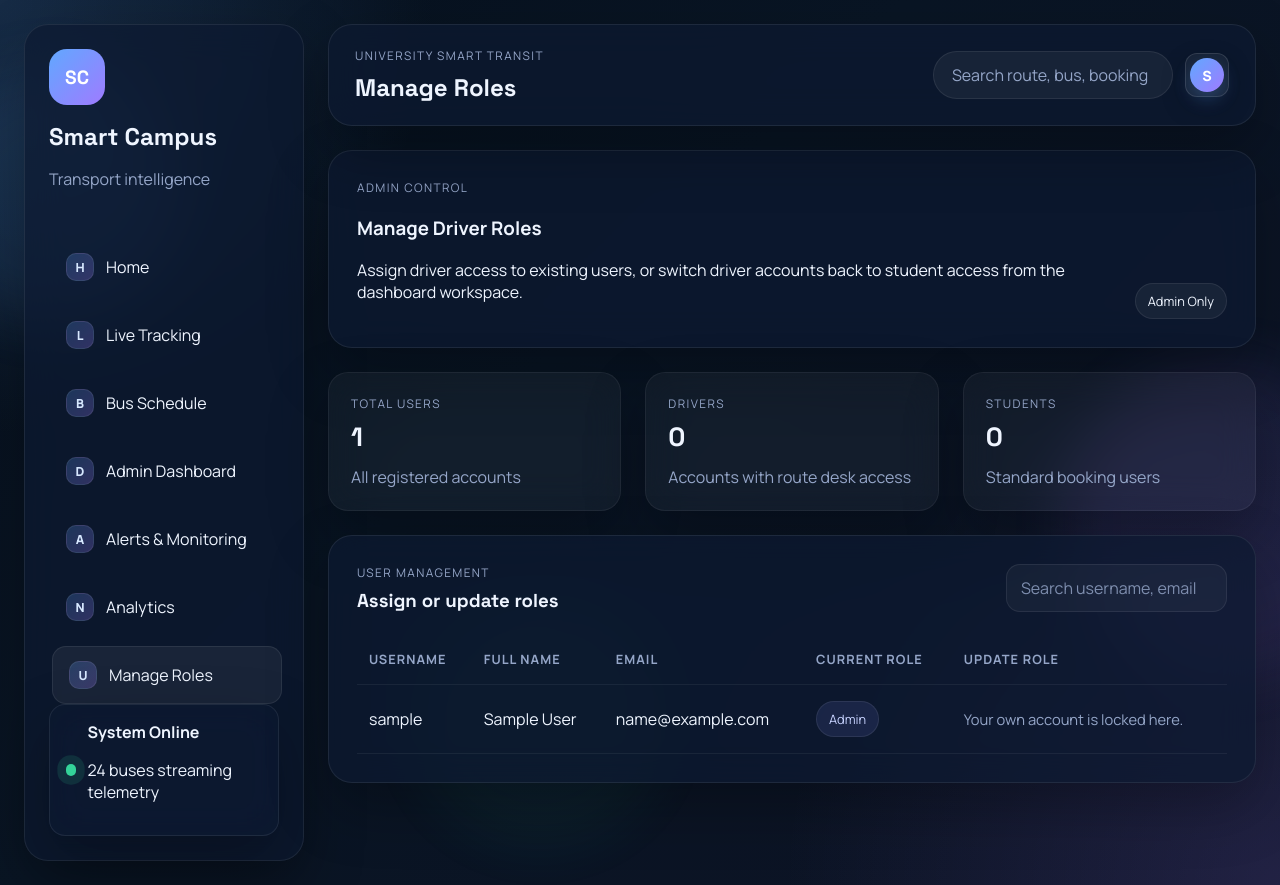
After one commit to mehedinaeem/Smart-Campus-Smart-Transport, a Django app: page /admin/roles/ in a window 1280 px wide. The commit adds this page. Run offline with Django 4.2, Linux system fonts and the light colour scheme; the visitor is signed in with stand-in values (Sample User, id 1); data comes from the database, SQL or seed files in the repository.

Commit message:
updated assign driver role using Admin

```diff
--- a/apps/dashboard/views.py
+++ b/apps/dashboard/views.py
@@ -1,6 +1,12 @@
-from django.shortcuts import render
+from django.contrib import messages
+from django.contrib.auth.models import User
+from django.db.models import Q
+from django.shortcuts import redirect, render
 
 from apps.core.decorators import role_required
+from apps.core.models import UserProfile
+
+from .forms import RoleAssignmentForm
 
 
 @role_required(
@@ -49,3 +55,90 @@ def analytics_view(request):
         ],
     }
     return render(request, "dashboard/analytics.html", context)
+
+
+@role_required(
+    "admin",
+    login_message="Please login to manage user roles.",
+    denied_message="Admin access is required for role management.",
+)
+def manage_roles_view(request):
+    if request.method == "POST":
+        form = RoleAssignmentForm(request.POST)
+        if form.is_valid():
+            target_user_id = form.cleaned_data["user_id"]
+            target_role = form.cleaned_data["role"]
+
+            try:
+                target_user = User.objects.select_related("profile").get(pk=target_user_id)
+            except User.DoesNotExist:
+                messages.error(request, "The selected user could not be found.")
+                return redirect("manage-roles")
+
+            if target_user == request.user:
+                messages.error(request, "You cannot change your own role from this page.")
+                return redirect("manage-roles")
+
+            if target_user.is_superuser or target_user.is_staff:
+                messages.error(request, "Admin accounts cannot be changed from role management.")
+                return redirect("manage-roles")
+
+            target_user.profile.role = target_role
+            target_user.profile.save(update_fields=["role"])
+            messages.success(request, f"{target_user.username} is now assigned as {target_role}.")
+            return redirect("manage-roles")
+
+        messages.error(request, "Please submit a valid role update.")
+        return redirect("manage-roles")
+
+    search_query = request.GET.get("q", "").strip()
+    users = User.objects.select_related("profile").order_by("username")
+    if search_query:
+        users = users.filter(
+            Q(username__icontains=search_query)
+            | Q(first_name__icontains=search_query)
+            | Q(last_name__icontains=search_query)
+            | Q(email__icontains=search_query)
+        )
+
+    managed_users = []
+    for user in users:
+        current_role = "admin" if user.is_superuser or user.is_staff else user.profile.role
+        if user == request.user:
+            can_edit = False
+            lock_reason = "Your own account is locked here."
+        elif user.is_superuser or user.is_staff:
+            can_edit = False
+            lock_reason = "Admin account"
+        else:
+            can_edit = True
+            lock_reason = ""
+
+        managed_users.append(
+            {
+                "id": user.id,
+                "username": user.username,
+                "full_name": user.get_full_name(),
+                "email": user.email,
+                "current_role": current_role,
+                "can_edit": can_edit,
+                "lock_reason": lock_reason,
+            }
+        )
+
+    context = {
+        "page_title": "Manage Roles",
+        "page_name": "manage-roles",
+        "search_query": search_query,
+        "editable_roles": [
+            (UserProfile.ROLE_STUDENT, "Student"),
+            (UserProfile.ROLE_DRIVER, "Driver"),
+        ],
+        "managed_users": managed_users,
+        "user_summary": {
+            "total": User.objects.count(),
+            "drivers": UserProfile.objects.filter(role=UserProfile.ROLE_DRIVER, user__is_staff=False, user__is_superuser=False).count(),
+            "students": UserProfile.objects.filter(role=UserProfile.ROLE_STUDENT, user__is_staff=False, user__is_superuser=False).count(),
+        },
+    }
+    return render(request, "dashboard/manage_roles.html", context)
--- a/smartbus/urls.py
+++ b/smartbus/urls.py
@@ -25,7 +25,7 @@ from apps.core.views import (
     my_booking_view,
     student_dashboard_view,
 )
-from apps.dashboard.views import admin_dashboard_view, analytics_view
+from apps.dashboard.views import admin_dashboard_view, analytics_view, manage_roles_view
 from apps.fuel.views import alerts_monitoring_view
 from apps.routing.views import bus_schedule_view
 from apps.tracking.views import live_tracking_view
@@ -42,6 +42,7 @@ urlpatterns = [
     path('driver/', driver_dashboard_view, name='driver-dashboard'),
     path('schedule/', bus_schedule_view, name='bus-schedule'),
     path('admin/', admin_dashboard_view, name='admin-dashboard'),
+    path('admin/roles/', manage_roles_view, name='manage-roles'),
     path('alerts/', alerts_monitoring_view, name='alerts-monitoring'),
     path('analytics/', analytics_view, name='analytics'),
 ]
--- a/static/css/main.css
+++ b/static/css/main.css
@@ -1173,7 +1173,8 @@ th {
 }
 
 .schedule-layout,
-.insight-layout {
+.insight-layout,
+.role-admin-layout {
     display: grid;
     gap: 24px;
 }
@@ -1187,6 +1188,113 @@ th {
 
 .alerts-grid {
     grid-template-columns: repeat(2, minmax(0, 1fr));
+}
+
+.role-admin-hero,
+.role-admin-summary,
+.role-card-list {
+    display: grid;
+    gap: 24px;
+}
+
+.role-admin-hero {
+    grid-template-columns: minmax(0, 1fr) auto;
+    align-items: end;
+    padding: 28px;
+}
+
+.role-admin-summary {
+    grid-template-columns: repeat(3, minmax(0, 1fr));
+}
+
+.role-admin-panel {
+    padding: 28px;
+}
+
+.role-admin-header {
+    gap: 18px;
+    margin-bottom: 22px;
+}
+
+.role-search-form {
+    width: min(100%, 360px);
+}
+
+.role-admin-table table {
+    min-width: 760px;
+}
+
+.role-inline-form {
+    display: flex;
+    align-items: center;
+    gap: 12px;
+}
+
+.role-select {
+    min-width: 140px;
+    color: var(--text);
+    background-color: rgba(21, 34, 59, 0.98);
+}
+
+.role-select option {
+    color: #020c1c;
+    background: #8fb2e0;
+}
+
+.role-update-btn {
+    min-height: 48px;
+    padding-inline: 18px;
+}
+
+.role-lock-note {
+    color: var(--muted);
+    font-size: 0.92rem;
+}
+
+.role-card-list {
+    display: none;
+}
+
+.role-user-card {
+    padding: 20px;
+    border-radius: 20px;
+    background: rgba(255, 255, 255, 0.04);
+    border: 1px solid rgba(255, 255, 255, 0.06);
+}
+
+.role-user-card__head {
+    display: flex;
+    justify-content: space-between;
+    align-items: flex-start;
+    gap: 14px;
+}
+
+.role-user-card__head p,
+.role-user-card__meta,
+.role-empty-state p {
+    margin: 6px 0 0;
+    color: var(--muted);
+}
+
+.role-inline-form--stacked {
+    display: grid;
+    margin-top: 16px;
+}
+
+.role-empty-state {
+    padding: 8px 4px;
+}
+
+.sr-only {
+    position: absolute;
+    width: 1px;
+    height: 1px;
+    padding: 0;
+    margin: -1px;
+    overflow: hidden;
+    clip: rect(0, 0, 0, 0);
+    white-space: nowrap;
+    border: 0;
 }
 
 .alert-card {
@@ -1261,6 +1369,8 @@ th {
     .dashboard-strip,
     .alerts-grid,
     .schedule-grid,
+    .role-admin-hero,
+    .role-admin-summary,
     .insight-grid {
         grid-template-columns: 1fr;
     }
@@ -1487,6 +1597,28 @@ th {
         min-width: 0;
     }
 
+    .role-admin-panel,
+    .role-admin-hero {
+        padding: 20px;
+    }
+
+    .role-admin-header {
+        margin-bottom: 18px;
+    }
+
+    .role-search-form {
+        width: 100%;
+    }
+
+    .role-admin-table {
+        display: none;
+    }
+
+    .role-card-list {
+        display: grid;
+        gap: 16px;
+    }
+
     .seat-layout {
         grid-template-columns: repeat(3, minmax(0, 1fr));
     }
--- a/templates/base.html
+++ b/templates/base.html
@@ -110,6 +110,10 @@
                 <a class="{% if page_name == 'analytics' %}active{% endif %}" href="{% url 'analytics' %}">
                     <span class="nav-icon">N</span>
                     Analytics
+                </a>
+                <a class="{% if page_name == 'manage-roles' %}active{% endif %}" href="{% url 'manage-roles' %}">
+                    <span class="nav-icon">U</span>
+                    Manage Roles
                 </a>
                 {% endif %}
             </nav>
--- /dev/null
+++ b/templates/dashboard/manage_roles.html
@@ -0,0 +1,135 @@
+{% extends "base.html" %}
+
+{% block content %}
+<section class="role-admin-layout">
+    <div class="glass-panel role-admin-hero">
+        <div>
+            <p class="eyebrow">Admin Control</p>
+            <h3>Manage Driver Roles</h3>
+            <p>Assign driver access to existing users, or switch driver accounts back to student access from the dashboard workspace.</p>
+        </div>
+        <span class="status-chip">Admin Only</span>
+    </div>
+
+    <section class="role-admin-summary">
+        <article class="glass-panel summary-card">
+            <p class="eyebrow">Total Users</p>
+            <h3>{{ user_summary.total }}</h3>
+            <span>All registered accounts</span>
+        </article>
+        <article class="glass-panel summary-card">
+            <p class="eyebrow">Drivers</p>
+            <h3>{{ user_summary.drivers }}</h3>
+            <span>Accounts with route desk access</span>
+        </article>
+        <article class="glass-panel summary-card">
+            <p class="eyebrow">Students</p>
+            <h3>{{ user_summary.students }}</h3>
+            <span>Standard booking users</span>
+        </article>
+    </section>
+
+    <section class="glass-panel role-admin-panel">
+        <div class="section-header role-admin-header">
+            <div>
+                <p class="eyebrow">User Management</p>
+                <h3>Assign or update roles</h3>
+            </div>
+            <form class="role-search-form" method="get">
+                <input class="auth-input" type="search" name="q" value="{{ search_query }}" placeholder="Search username, email, or name">
+            </form>
+        </div>
+
+        <div class="table-shell role-admin-table">
+            <table>
+                <thead>
+                    <tr>
+                        <th>Username</th>
+                        <th>Full Name</th>
+                        <th>Email</th>
+                        <th>Current Role</th>
+                        <th>Update Role</th>
+                    </tr>
+                </thead>
+                <tbody>
+                    {% for account in managed_users %}
+                    <tr>
+                        <td>{{ account.username }}</td>
+                        <td>{% if account.full_name %}{{ account.full_name }}{% else %}Not provided{% endif %}</td>
+                        <td>{% if account.email %}{{ account.email }}{% else %}No email{% endif %}</td>
+                        <td>
+                            <span class="table-badge {% if account.current_role == 'driver' %}success{% elif account.current_role == 'admin' %}info{% else %}neutral{% endif %}">
+                                {{ account.current_role|title }}
+                            </span>
+                        </td>
+                        <td>
+                            {% if account.can_edit %}
+                            <form class="role-inline-form" method="post">
+                                {% csrf_token %}
+                                <input type="hidden" name="user_id" value="{{ account.id }}">
+                                <label class="sr-only" for="role-{{ account.id }}">Role for {{ account.username }}</label>
+                                <select id="role-{{ account.id }}" name="role" class="auth-input role-select">
+                                    {% for value, label in editable_roles %}
+                                    <option value="{{ value }}"{% if value == account.current_role %} selected{% endif %}>{{ label }}</option>
+                                    {% endfor %}
+                                </select>
+                                <button class="primary-btn role-update-btn" type="submit">Save</button>
+                            </form>
+                            {% else %}
+                            <span class="role-lock-note">{{ account.lock_reason }}</span>
+                            {% endif %}
+                        </td>
+                    </tr>
+                    {% empty %}
+                    <tr>
+                        <td colspan="5">
+                            <div class="role-empty-state">
+                                <strong>No matching users found.</strong>
+                                <p>Try a different username, email, or full name.</p>
+                            </div>
+                        </td>
+                    </tr>
+                    {% endfor %}
+                </tbody>
+            </table>
+        </div>
+
+        <div class="role-card-list">
+            {% for account in managed_users %}
+            <article class="role-user-card">
+                <div class="role-user-card__head">
+                    <div>
+                        <strong>{{ account.username }}</strong>
+                        <p>{% if account.full_name %}{{ account.full_name }}{% else %}No full name added{% endif %}</p>
+                    </div>
+                    <span class="table-badge {% if account.current_role == 'driver' %}success{% elif account.current_role == 'admin' %}info{% else %}neutral{% endif %}">
+                        {{ account.current_role|title }}
+                    </span>
+                </div>
+                <p class="role-user-card__meta">{% if account.email %}{{ account.email }}{% else %}No email{% endif %}</p>
+                {% if account.can_edit %}
+                <form class="role-inline-form role-inline-form--stacked" method="post">
+                    {% csrf_token %}
+                    <input type="hidden" name="user_id" value="{{ account.id }}">
+                    <label class="sr-only" for="mobile-role-{{ account.id }}">Role for {{ account.username }}</label>
+                    <select id="mobile-role-{{ account.id }}" name="role" class="auth-input role-select">
+                        {% for value, label in editable_roles %}
+                        <option value="{{ value }}"{% if value == account.current_role %} selected{% endif %}>{{ label }}</option>
+                        {% endfor %}
+                    </select>
+                    <button class="primary-btn role-update-btn" type="submit">Update Role</button>
+                </form>
+                {% else %}
+                <p class="role-lock-note">{{ account.lock_reason }}</p>
+                {% endif %}
+            </article>
+            {% empty %}
+            <article class="role-user-card">
+                <strong>No matching users found.</strong>
+                <p class="role-user-card__meta">Try a different username, email, or full name.</p>
+            </article>
+            {% endfor %}
+        </div>
+    </section>
+</section>
+{% endblock %}
```
Also changed, not shown: apps/dashboard/forms.py (added, +13 -0 lines).
